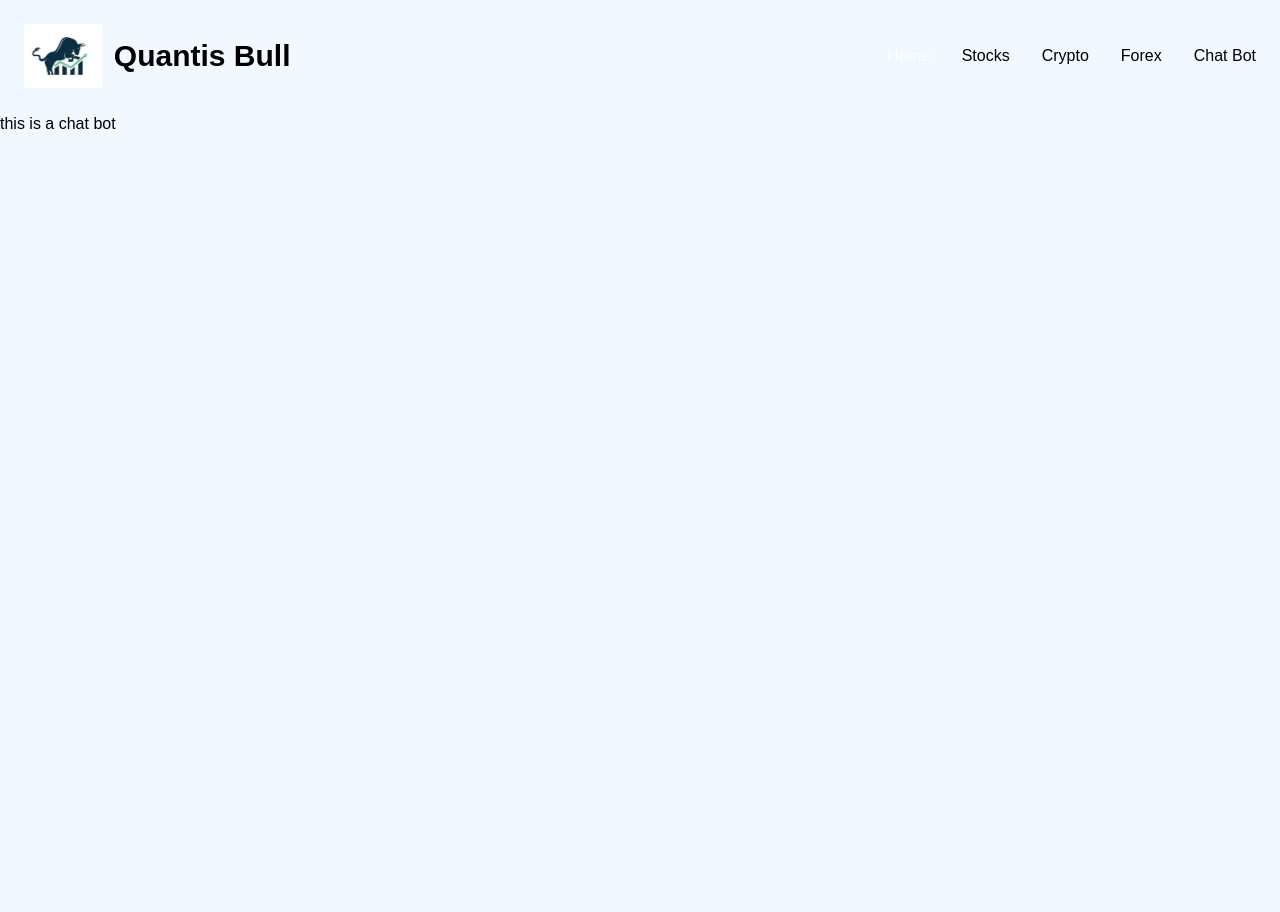
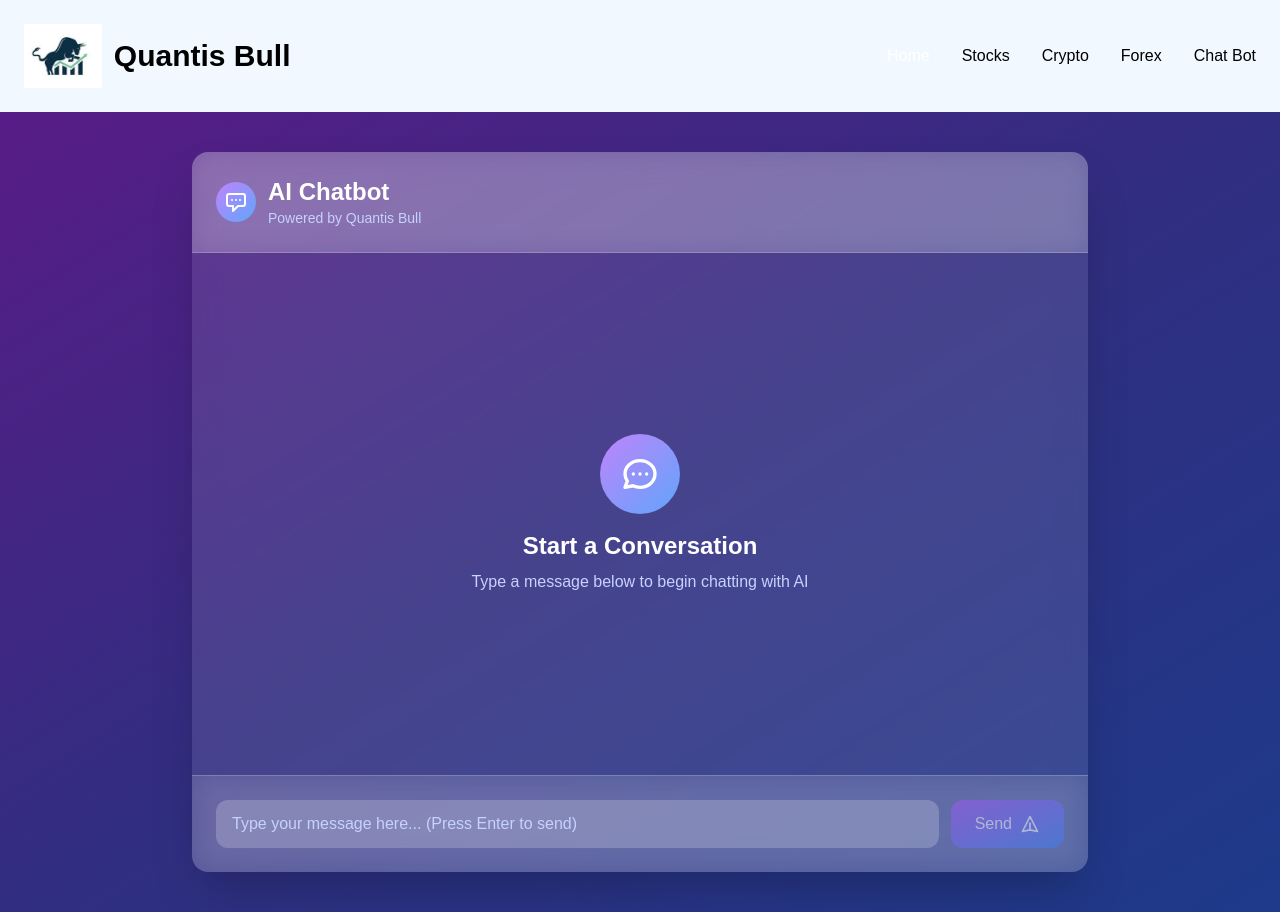
Before and after one commit to MaheswarReddyAppojigari/Quantis-Bull, a React (Vite) app: page /chatbot in a window 1280 px wide. Before the commit the page ends 800 px from the top, so only its background shows below. Built offline with nearby package versions, Linux system fonts and the light colour scheme.

Commit message:
Currently All the components are working fine

```diff
--- a/components/ChatBot.jsx
+++ b/components/ChatBot.jsx
@@ -1,4 +1,249 @@
-function ChatBot(){
-    return <p> this is a chat bot</p>
+import { useState, useRef, useEffect } from "react";
+
+function Chatbot() {
+  const [messages, setMessages] = useState([]);
+  const [input, setInput] = useState("");
+  const [loading, setLoading] = useState(false);
+  const messagesEndRef = useRef(null);
+
+  const scrollToBottom = () => {
+    messagesEndRef.current?.scrollIntoView({ behavior: "smooth" });
+  };
+
+  useEffect(() => {
+    scrollToBottom();
+  }, [messages]);
+
+  const sendMessage = async () => {
+    if (!input.trim() || loading) return;
+
+    const userMessage = { role: "user", content: input };
+    setMessages((prev) => [...prev, userMessage]);
+    setInput("");
+    setLoading(true);
+
+    try {
+      const response = await fetch(
+        "https://openrouter.ai/api/v1/chat/completions",
+        {
+          method: "POST",
+          headers: {
+            Authorization:
+              "Bearer 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",
+            "Content-Type": "application/json",
+          },
+          body: JSON.stringify({
+            model: "meta-llama/llama-3.2-3b-instruct:free",
+            messages: [...messages, userMessage],
+          }),
+        }
+      );
+
+      const data = await response.json();
+
+      if (data.choices && data.choices[0]) {
+        const assistantMessage = {
+          role: "assistant",
+          content: data.choices[0].message.content,
+        };
+        setMessages((prev) => [...prev, assistantMessage]);
+      } else {
+        throw new Error("Invalid response from API");
+      }
+    } catch (error) {
+      console.error("Error:", error);
+      setMessages((prev) => [
+        ...prev,
+        {
+          role: "assistant",
+          content: "Sorry, I encountered an error. Please try again.",
+        },
+      ]);
+    } finally {
+      setLoading(false);
+    }
+  };
+
+  const handleKeyPress = (e) => {
+    if (e.key === "Enter" && !e.shiftKey) {
+      e.preventDefault();
+      sendMessage();
+    }
+  };
+
+  const clearChat = () => {
+    setMessages([]);
+  };
+
+  return (
+    <div className="min-h-screen bg-gradient-to-br from-purple-900 via-indigo-900 to-blue-900 flex items-center justify-center p-4">
+      <div className="w-full max-w-4xl h-[90vh] bg-white bg-opacity-10 backdrop-blur-lg rounded-2xl shadow-2xl flex flex-col">
+        {/* Header */}
+        <div className="bg-white bg-opacity-20 backdrop-blur-md p-6 rounded-t-2xl border-b border-white border-opacity-20">
+          <div className="flex items-center justify-between">
+            <div className="flex items-center gap-3">
+              <div className="w-10 h-10 bg-gradient-to-br from-purple-400 to-blue-400 rounded-full flex items-center justify-center">
+                <svg
+                  className="w-6 h-6 text-white"
+                  fill="none"
+                  stroke="currentColor"
+                  viewBox="0 0 24 24"
+                >
+                  <path
+                    strokeLinecap="round"
+                    strokeLinejoin="round"
+                    strokeWidth={2}
+                    d="M8 10h.01M12 10h.01M16 10h.01M9 16H5a2 2 0 01-2-2V6a2 2 0 012-2h14a2 2 0 012 2v8a2 2 0 01-2 2h-5l-5 5v-5z"
+                  />
+                </svg>
+              </div>
+              <div>
+                <h1 className="text-2xl font-bold text-white">AI Chatbot</h1>
+                <p className="text-sm text-indigo-200">
+                  Powered by Quantis Bull
+                </p>
+              </div>
+            </div>
+            {messages.length > 0 && (
+              <button
+                onClick={clearChat}
+                className="px-4 py-2 bg-red-500 bg-opacity-80 hover:bg-opacity-100 text-white rounded-lg transition-all text-sm font-medium"
+              >
+                Clear Chat
+              </button>
+            )}
+          </div>
+        </div>
+
+        {/* Messages Container */}
+        <div className="flex-1 overflow-y-auto p-6 space-y-4">
+          {messages.length === 0 ? (
+            <div className="h-full flex items-center justify-center">
+              <div className="text-center">
+                <div className="w-20 h-20 bg-gradient-to-br from-purple-400 to-blue-400 rounded-full flex items-center justify-center mx-auto mb-4">
+                  <svg
+                    className="w-10 h-10 text-white"
+                    fill="none"
+                    stroke="currentColor"
+                    viewBox="0 0 24 24"
+                  >
+                    <path
+                      strokeLinecap="round"
+                      strokeLinejoin="round"
+                      strokeWidth={2}
+                      d="M8 12h.01M12 12h.01M16 12h.01M21 12c0 4.418-4.03 8-9 8a9.863 9.863 0 01-4.255-.949L3 20l1.395-3.72C3.512 15.042 3 13.574 3 12c0-4.418 4.03-8 9-8s9 3.582 9 8z"
+                    />
+                  </svg>
+                </div>
+                <h2 className="text-2xl font-bold text-white mb-2">
+                  Start a Conversation
+                </h2>
+                <p className="text-indigo-200">
+                  Type a message below to begin chatting with AI
+                </p>
+              </div>
+            </div>
+          ) : (
+            messages.map((message, index) => (
+              <div
+                key={index}
+                className={`flex ${
+                  message.role === "user" ? "justify-end" : "justify-start"
+                }`}
+              >
+                <div
+                  className={`max-w-[80%] rounded-2xl p-4 ${
+                    message.role === "user"
+                      ? "bg-gradient-to-br from-purple-500 to-blue-500 text-white"
+                      : "bg-white bg-opacity-20 text-white"
+                  }`}
+                >
+                  <div className="flex items-start gap-2">
+                    {message.role === "assistant" && (
+                      <div className="w-6 h-6 bg-gradient-to-br from-purple-400 to-blue-400 rounded-full flex items-center justify-center flex-shrink-0 mt-1">
+                        <svg
+                          className="w-4 h-4 text-white"
+                          fill="none"
+                          stroke="currentColor"
+                          viewBox="0 0 24 24"
+                        >
+                          <path
+                            strokeLinecap="round"
+                            strokeLinejoin="round"
+                            strokeWidth={2}
+                            d="M9.663 17h4.673M12 3v1m6.364 1.636l-.707.707M21 12h-1M4 12H3m3.343-5.657l-.707-.707m2.828 9.9a5 5 0 117.072 0l-.548.547A3.374 3.374 0 0014 18.469V19a2 2 0 11-4 0v-.531c0-.895-.356-1.754-.988-2.386l-.548-.547z"
+                          />
+                        </svg>
+                      </div>
+                    )}
+                    <p className="whitespace-pre-wrap break-words">
+                      {message.content}
+                    </p>
+                  </div>
+                </div>
+              </div>
+            ))
+          )}
+          {loading && (
+            <div className="flex justify-start">
+              <div className="bg-white bg-opacity-20 rounded-2xl p-4">
+                <div className="flex items-center gap-2">
+                  <div
+                    className="w-2 h-2 bg-white rounded-full animate-bounce"
+                    style={{ animationDelay: "0ms" }}
+                  ></div>
+                  <div
+                    className="w-2 h-2 bg-white rounded-full animate-bounce"
+                    style={{ animationDelay: "150ms" }}
+                  ></div>
+                  <div
+                    className="w-2 h-2 bg-white rounded-full animate-bounce"
+                    style={{ animationDelay: "300ms" }}
+                  ></div>
+                </div>
+              </div>
+            </div>
+          )}
+          <div ref={messagesEndRef} />
+        </div>
+
+        {/* Input Area */}
+        <div className="p-6 bg-white bg-opacity-10 backdrop-blur-md rounded-b-2xl border-t border-white border-opacity-20">
+          <div className="flex gap-3">
+            <textarea
+              value={input}
+              onChange={(e) => setInput(e.target.value)}
+              onKeyPress={handleKeyPress}
+              placeholder="Type your message here... (Press Enter to send)"
+              className="flex-1 px-4 py-3 rounded-xl bg-white bg-opacity-20 text-white placeholder-indigo-200 focus:outline-none focus:ring-2 focus:ring-purple-400 resize-none"
+              rows="1"
+              disabled={loading}
+            />
+            <button
+              onClick={sendMessage}
+              disabled={!input.trim() || loading}
+              className="px-6 py-3 bg-gradient-to-br from-purple-500 to-blue-500 hover:from-purple-600 hover:to-blue-600 text-white rounded-xl font-medium transition-all disabled:opacity-50 disabled:cursor-not-allowed flex items-center gap-2"
+            >
+              <span>Send</span>
+              <svg
+                className="w-5 h-5"
+                fill="none"
+                stroke="currentColor"
+                viewBox="0 0 24 24"
+              >
+                <path
+                  strokeLinecap="round"
+                  strokeLinejoin="round"
+                  strokeWidth={2}
+                  d="M12 19l9 2-9-18-9 18 9-2zm0 0v-8"
+                />
+              </svg>
+            </button>
+          </div>
+        </div>
+      </div>
+    </div>
+  );
 }
-export default ChatBot;
+
+export default Chatbot;
```
